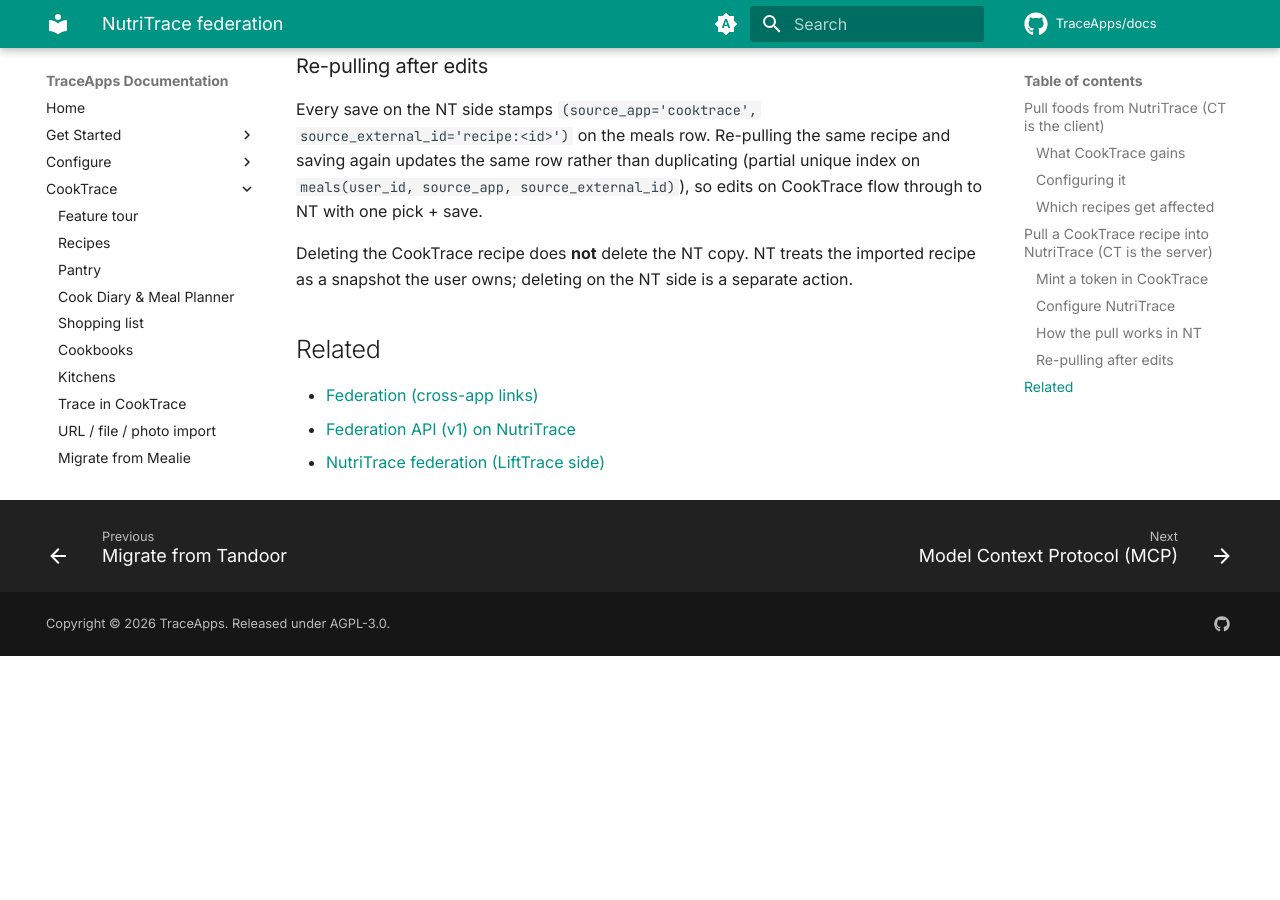
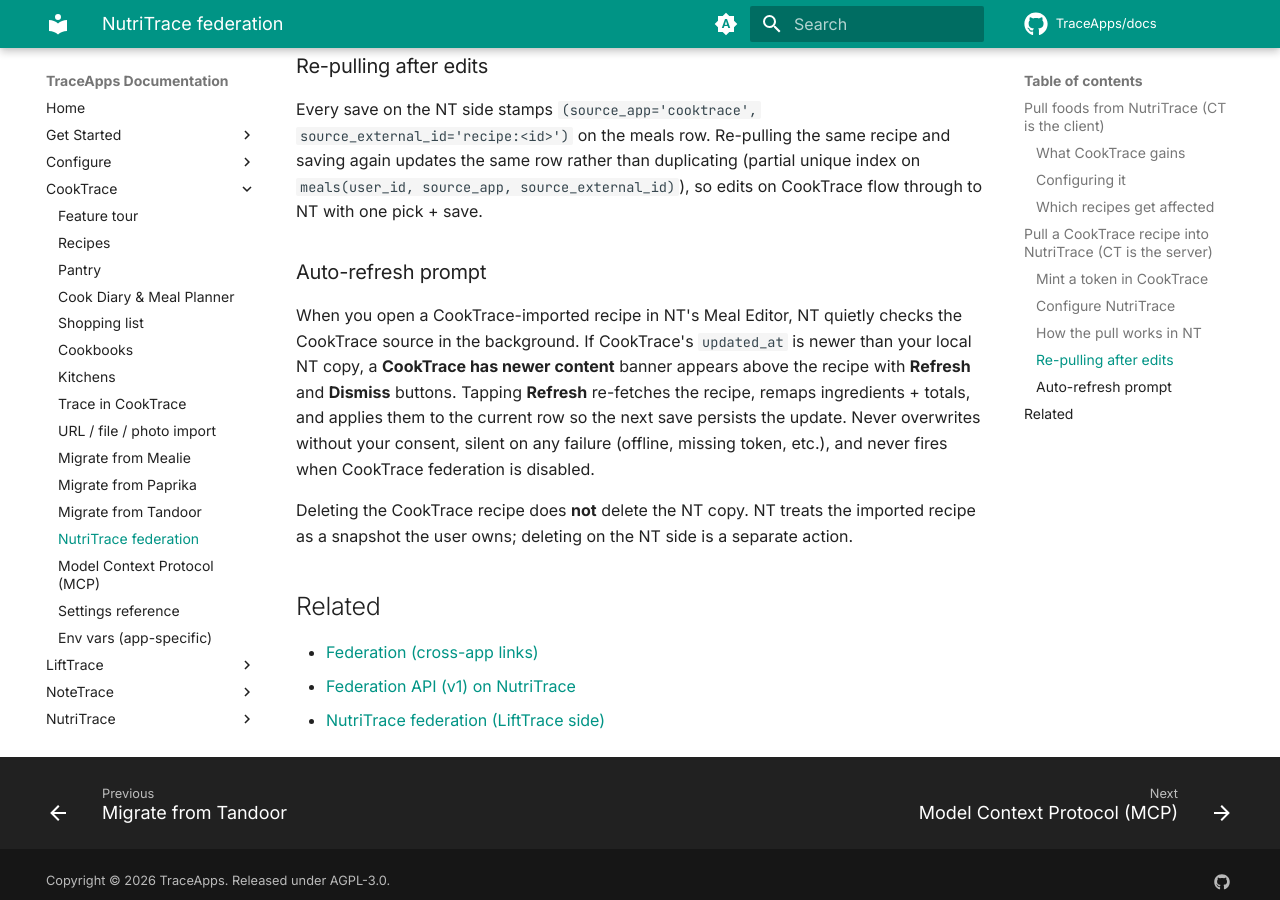
Before and after one commit to TraceApps/docs, an MkDocs documentation site: the page built from docs/cooktrace/nt-federation.md, in a window 1280 px wide and 900 px high, scrolled down 3154 px. Built offline with MkDocs 1.6.1 and Material for MkDocs 9.7.7, drawn with Linux system fonts in a browser that asks for light colours; comment, search, counter and statistics services are not loaded; before the commit the page ends 3810 px from its top, so only the background shows below that.

Commit message:
docs(cooktrace) NT auto-refresh banner for updated CT recipes
(cherry picked from commit 656f9db4508ce97db2ebc7c15779b69c6e6e98d1)

```diff
--- a/docs/cooktrace/nt-federation.md
+++ b/docs/cooktrace/nt-federation.md
@@ -77,6 +77,10 @@ Save the recipe and it lands in NT's Recipes catalog with a **From CookTrace** b
 
 Every save on the NT side stamps `(source_app='cooktrace', source_external_id='recipe:<id>')` on the meals row. Re-pulling the same recipe and saving again updates the same row rather than duplicating (partial unique index on `meals(user_id, source_app, source_external_id)`), so edits on CookTrace flow through to NT with one pick + save.
 
+### Auto-refresh prompt
+
+When you open a CookTrace-imported recipe in NT's Meal Editor, NT quietly checks the CookTrace source in the background. If CookTrace's `updated_at` is newer than your local NT copy, a **CookTrace has newer content** banner appears above the recipe with **Refresh** and **Dismiss** buttons. Tapping **Refresh** re-fetches the recipe, remaps ingredients + totals, and applies them to the current row so the next save persists the update. Never overwrites without your consent, silent on any failure (offline, missing token, etc.), and never fires when CookTrace federation is disabled.
+
 Deleting the CookTrace recipe does **not** delete the NT copy. NT treats the imported recipe as a snapshot the user owns; deleting on the NT side is a separate action.
 
 ## Related
```
